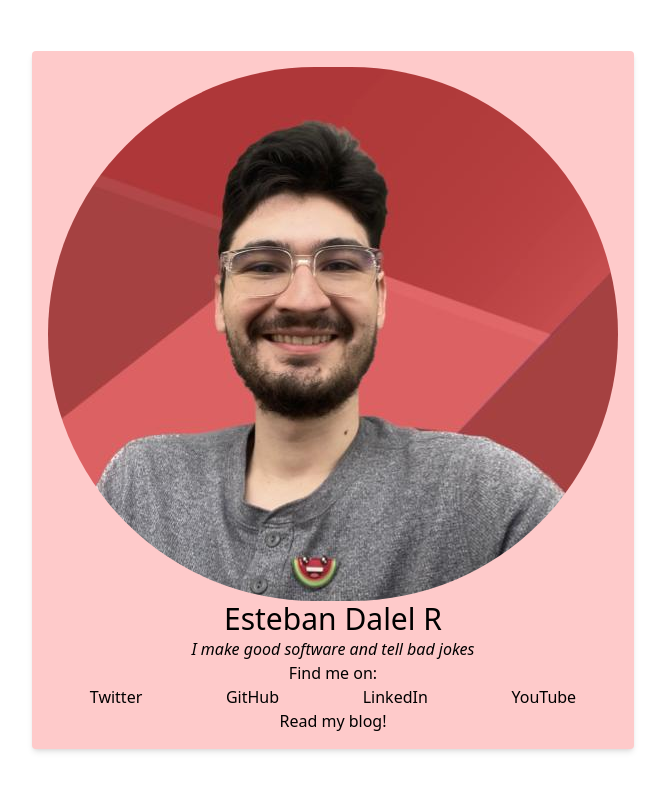
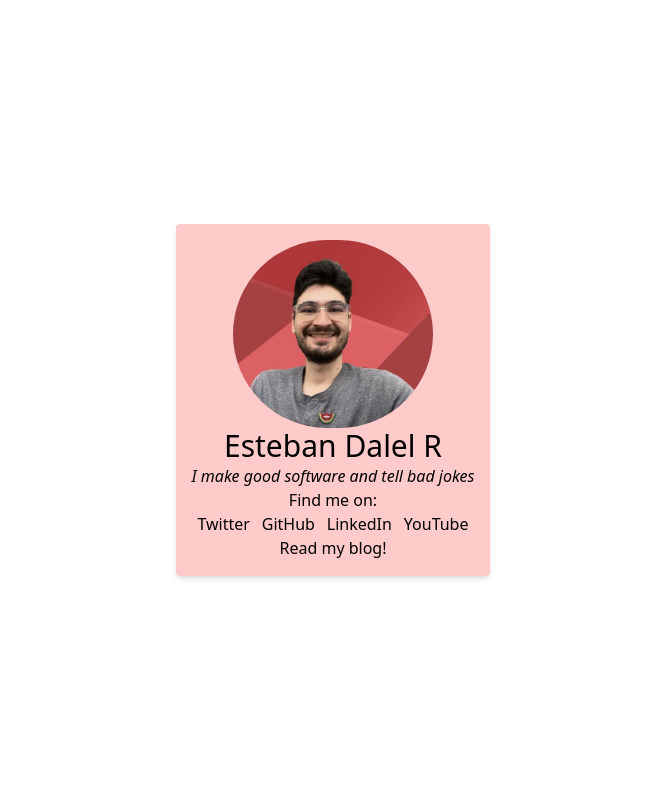
Before and after one commit to EstebanDalelR/estebandalelr.github.io, a Next.js app: page / in a window 1280 px wide. Shown: the top 790 px of the page, without its empty margins (307-972 px from the left). Built offline with nearby package versions, Linux system fonts and the light colour scheme.

Commit message:
Update index.tsx

```diff
--- a/pages/index.tsx
+++ b/pages/index.tsx
@@ -9,6 +9,9 @@ export default function IndexPage() {
           className="rounded-full"
           placeholder="blur"
           alt="picture of esteban"
+          width={200} // specify the width of the image
+          height={200} // specify the height of the image
+          priority // preloads the image
           src={author} />
         <h1 className="text-3xl">Esteban Dalel R</h1>
         <h2 className="italic">I make good software and tell bad jokes</h2>
```
